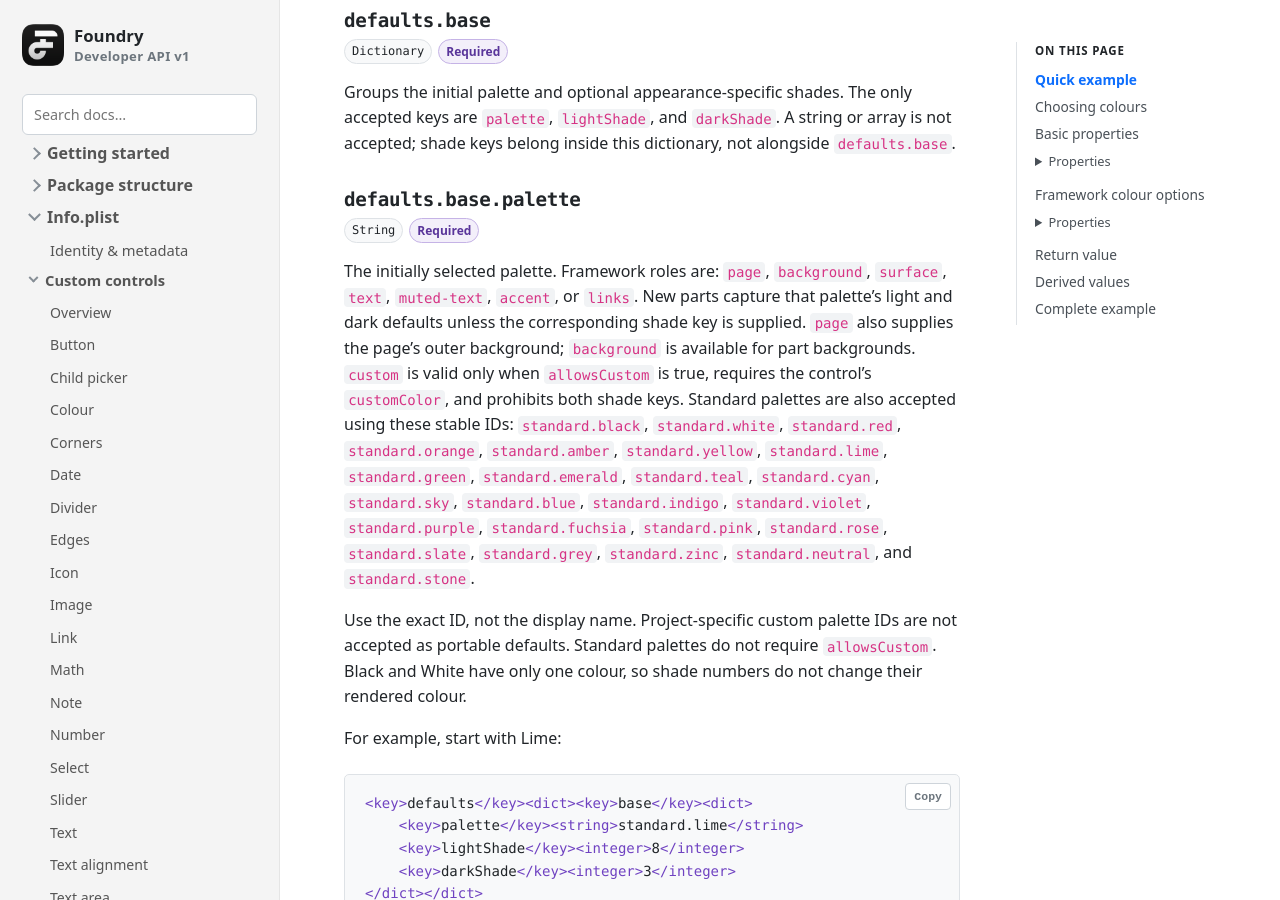
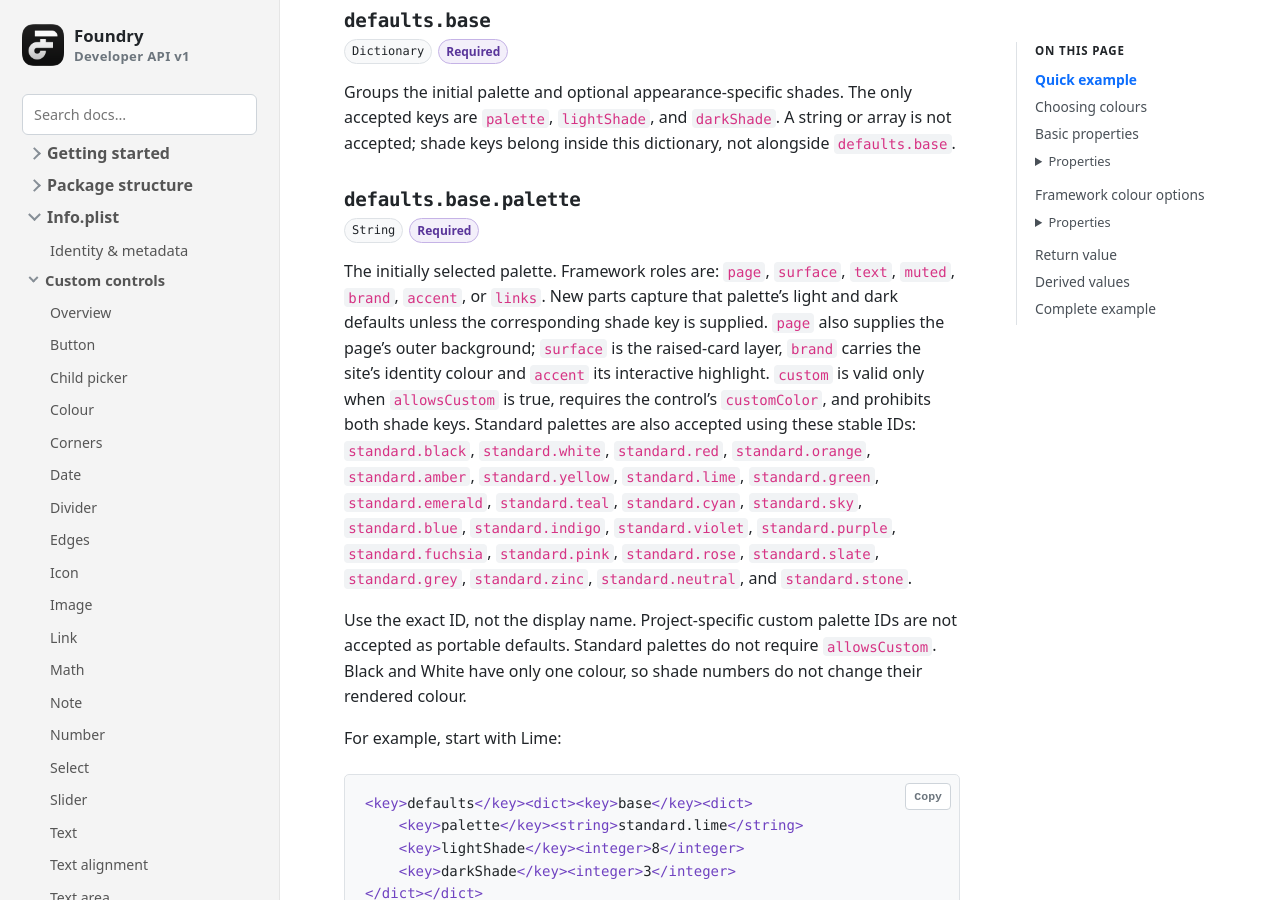
Before and after one commit to doobox/foundry-developer-api, a Jekyll site: the page built from framework-colour-control.md, in a window 1280 px wide and 900 px high, scrolled down 3030 px. Built offline with Jekyll 4.4.1, drawn with Linux system fonts in a browser that asks for light colours.

Commit message:
Checkpoint: colour roles reshape in Foundry CSS and frameworkColor docs
Roles are now page, surface, text, muted, brand, accent, links — token table
and control palette list updated with role meanings.

Co-Authored-By: Claude Fable 5 <noreply@anthropic.com>

```diff
--- a/framework-colour-control.md
+++ b/framework-colour-control.md
@@ -106,7 +106,7 @@ Groups the initial palette and optional appearance-specific shades. The only acc
 <h3 class="property-heading"><code>defaults.base.palette</code></h3>
 <div class="property-meta"><span class="property-type">String</span><span class="required">Required</span></div>
 
-The initially selected palette. Framework roles are: `page`, `background`, `surface`, `text`, `muted-text`, `accent`, or `links`. New parts capture that palette's light and dark defaults unless the corresponding shade key is supplied. `page` also supplies the page's outer background; `background` is available for part backgrounds. `custom` is valid only when `allowsCustom` is true, requires the control's `customColor`, and prohibits both shade keys. Standard palettes are also accepted using these stable IDs: `standard.black`, `standard.white`, `standard.red`, `standard.orange`, `standard.amber`, `standard.yellow`, `standard.lime`, `standard.green`, `standard.emerald`, `standard.teal`, `standard.cyan`, `standard.sky`, `standard.blue`, `standard.indigo`, `standard.violet`, `standard.purple`, `standard.fuchsia`, `standard.pink`, `standard.rose`, `standard.slate`, `standard.grey`, `standard.zinc`, `standard.neutral`, and `standard.stone`.
+The initially selected palette. Framework roles are: `page`, `surface`, `text`, `muted`, `brand`, `accent`, or `links`. New parts capture that palette's light and dark defaults unless the corresponding shade key is supplied. `page` also supplies the page's outer background; `surface` is the raised-card layer, `brand` carries the site's identity colour and `accent` its interactive highlight. `custom` is valid only when `allowsCustom` is true, requires the control's `customColor`, and prohibits both shade keys. Standard palettes are also accepted using these stable IDs: `standard.black`, `standard.white`, `standard.red`, `standard.orange`, `standard.amber`, `standard.yellow`, `standard.lime`, `standard.green`, `standard.emerald`, `standard.teal`, `standard.cyan`, `standard.sky`, `standard.blue`, `standard.indigo`, `standard.violet`, `standard.purple`, `standard.fuchsia`, `standard.pink`, `standard.rose`, `standard.slate`, `standard.grey`, `standard.zinc`, `standard.neutral`, and `standard.stone`.
 
 Use the exact ID, not the display name. Project-specific custom palette IDs are not accepted as portable defaults. Standard palettes do not require `allowsCustom`. Black and White have only one colour, so shade numbers do not change their rendered colour.
 
```
Also changed, not shown: foundry-css.md (+1 -1 lines).
